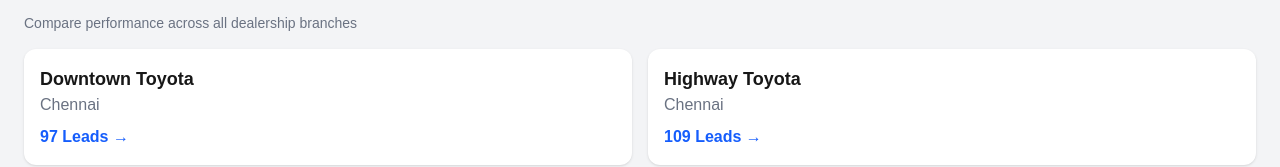
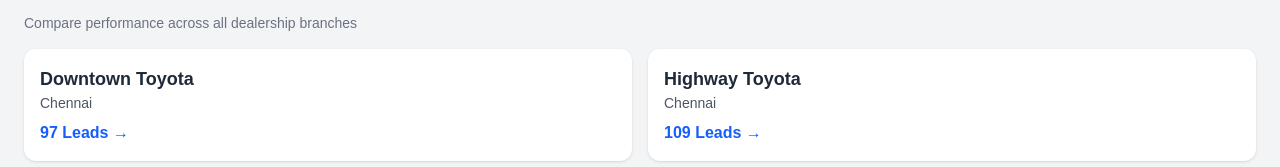
Before and after one commit to PMSai2626/dealerdashobard, a Next.js app: page / in a window 1280 px wide. Shown: the part 631-798 px from the top of the page. Built offline with nearby package versions, Linux system fonts and the light colour scheme.

Commit message:
fix text visibility issue

```diff
--- a/components/BranchTable.js
+++ b/components/BranchTable.js
@@ -10,8 +10,8 @@
           <Link key={b.id} href={`/branch/${b.id}`}>
             <div className="bg-white p-4 rounded-xl shadow hover:shadow-lg transition cursor-pointer">
 
-              <h3 className="font-bold text-lg">{b.name}</h3>
-              <p className="text-gray-500">{b.city}</p>
+              <h3 className="text-gray-800 font-semibold text-lg">{b.name}</h3>
+              <p className="text-gray-600 text-sm">{b.city}</p>
 
               <p className="mt-2 text-blue-600 font-semibold">
                 {count} Leads →
```
